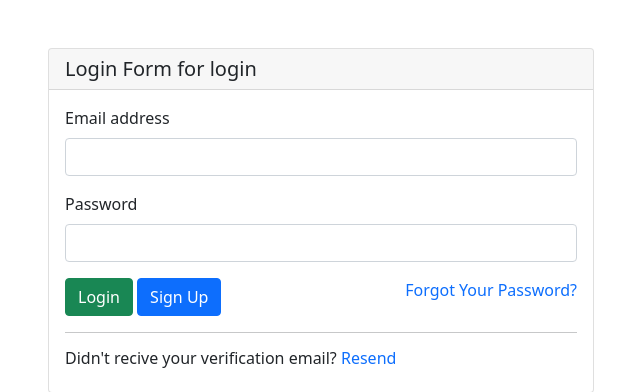
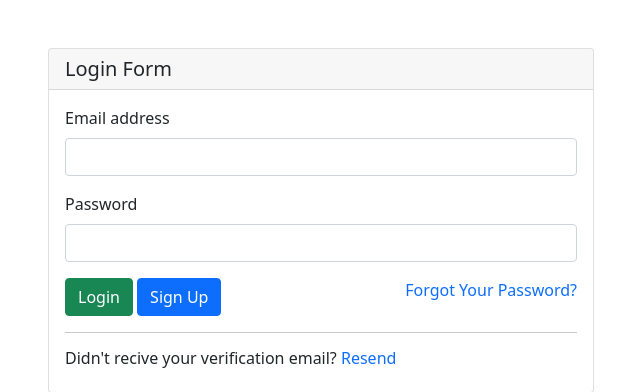
Before and after one commit to Moinulilm10/Wordify-PHP, a PHP site: page /admin/login.php in a window 1280 px wide. Shown: the top 392 px of the page, without its empty margins (319-959 px from the left). Run offline with PHP 8.4, Linux system fonts and the light colour scheme.

Commit message:
Updated login form header in admin/login.php

```diff
--- a/admin/login.php
+++ b/admin/login.php
@@ -18,7 +18,7 @@
             <div class="col-md-6">
                 <div class="card">
                     <h5 class="card-header">
-                        Login Form for login
+                        Login Form
                     </h5>
                     <div class="card-body">
                         <form>
```
